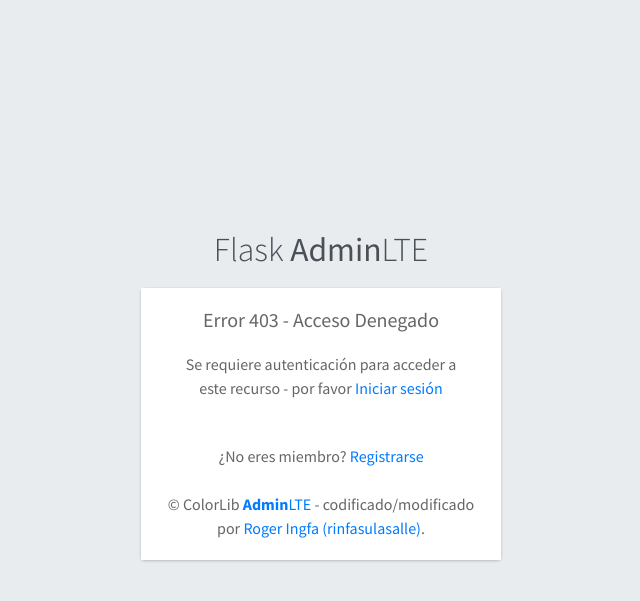
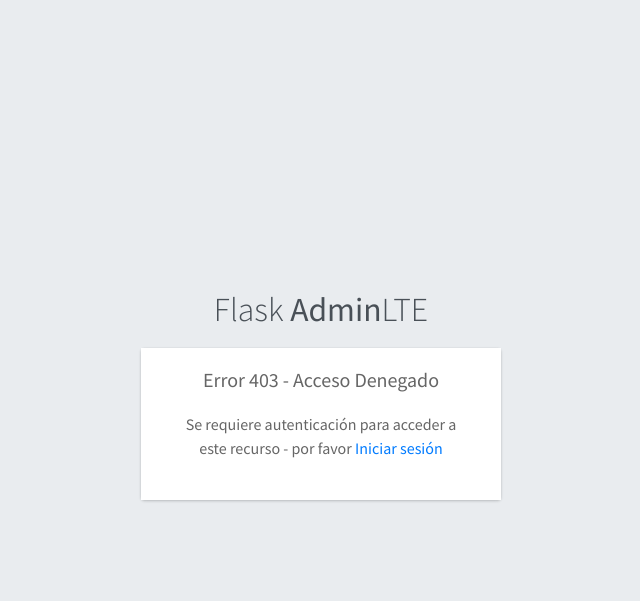
Before and after one commit to rinfasulasalle/myadmin, a Flask app: template apps/templates/home/page-403.html in a window 1280 px wide. Shown: the top 601 px of the page, without its empty margins (319-959 px from the left). Run offline with Flask 3, Linux system fonts and the light colour scheme; the template is opened without the code that fills it, so the values that code supplies are empty; style sheets or scripts are compiled from the project's sources; parts of the project's set-up code (start-up, migrations or seed data) failed here and were passed over; some libraries are stand-ins or nearby versions.

Commit message:
Actualizo plantilla

```diff
--- a/apps/templates/home/page-403.html
+++ b/apps/templates/home/page-403.html
@@ -49,32 +49,6 @@ endblock %}
           >Iniciar sesión</a
         >
       </p>
-
-      <br />
-      <div class="text-center">
-        ¿No eres miembro?
-        <a
-          href="{{ url_for('authentication_blueprint.register') }}"
-          class="text-center"
-          >Registrarse</a
-        >
-        <br />
-        <br />
-        &copy; ColorLib
-        <a
-          target="_blank"
-          rel="noopener noreferrer"
-          href="https://appseed.us/product/adminlte/flask/"
-          ><b>Admin</b>LTE</a
-        >
-        - codificado/modificado por
-        <a
-          target="_blank"
-          rel="noopener noreferrer"
-          href="https://github.com/rinfasulasalle"
-          >Roger Ingfa (rinfasulasalle)</a
-        >.
-      </div>
     </div>
     <!-- /.login-card-body -->
   </div>
```
